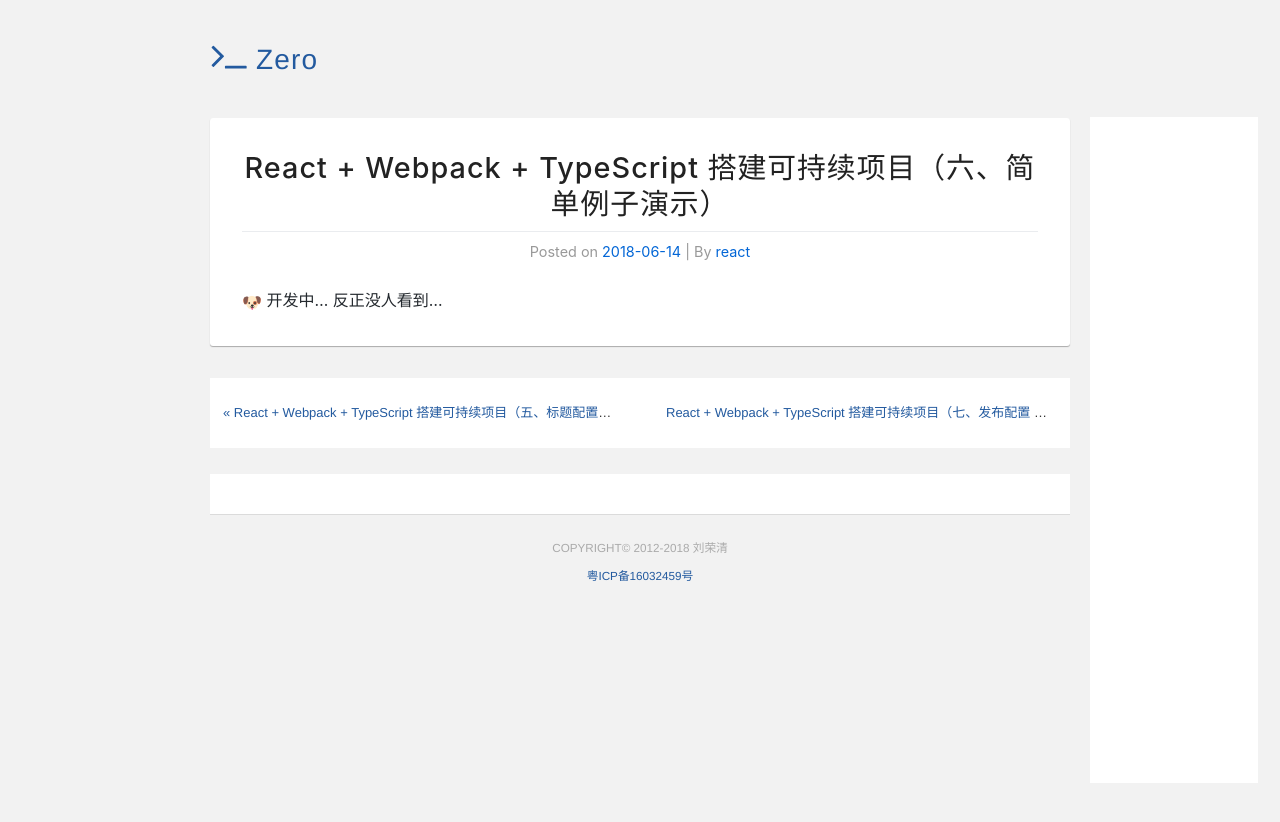
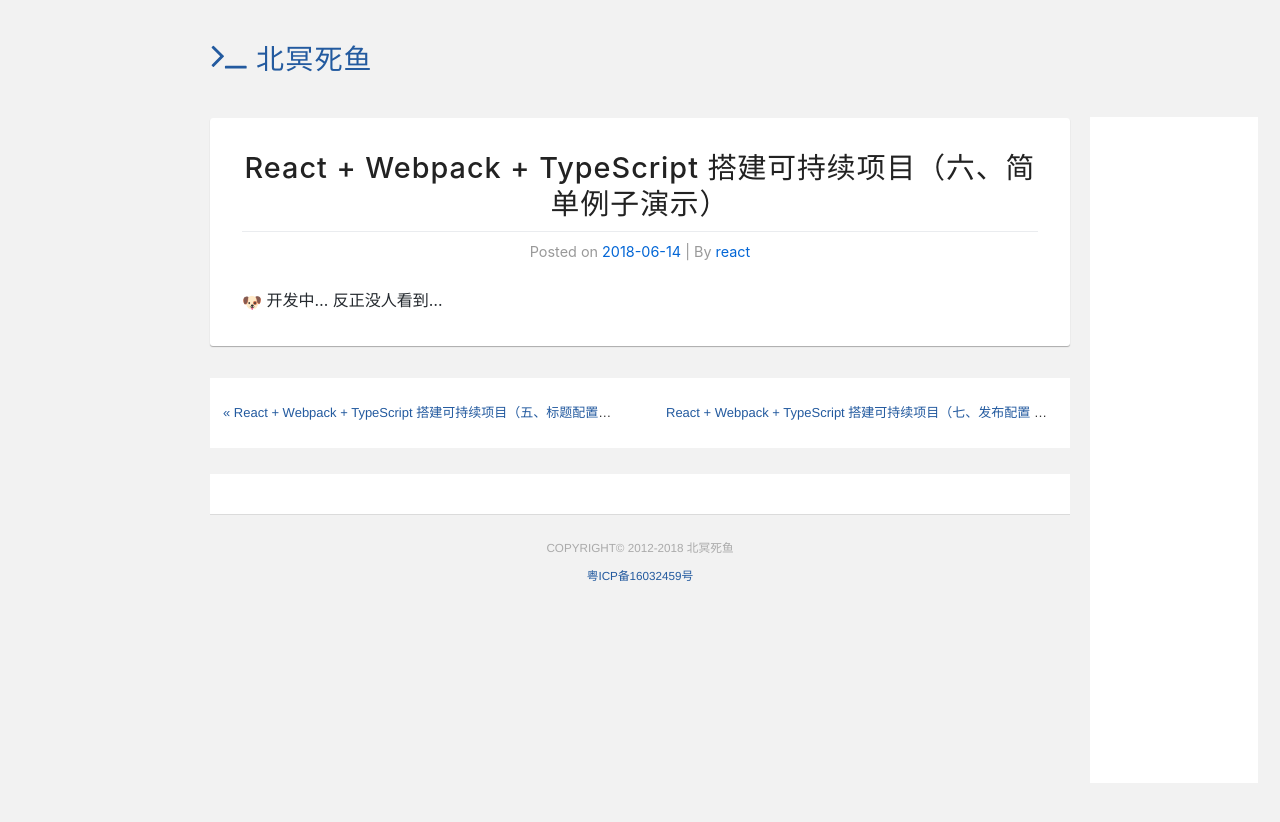
Before and after one commit to chenzilu1990/liurongqing.github.io, a Jekyll site: the page built from _posts/2018-06-14-react-6.md, in a window 1280 px wide. Shown: the top 822 px of the page. Built offline with Jekyll 4.4.1, drawn with Linux system fonts in a browser that asks for light colours; emoji names are drawn with the system emoji font; comment, search, counter and statistics services are not loaded.

Commit message:
更改网名

```diff
--- a/_includes/footer.html
+++ b/_includes/footer.html
@@ -1,4 +1,6 @@
 <div class="footer">
-    <p>Copyright© 2012-2018 刘荣清</p>
-    <p><a target="_blank" href="http://www.miibeian.gov.cn/">粤ICP备16032459号</a></p>
+    <p>Copyright© 2012-2018 北冥死鱼</p>
+    <p>
+        <a target="_blank" href="http://www.miibeian.gov.cn/">粤ICP备16032459号</a>
+    </p>
 </div>
--- a/_includes/header.html
+++ b/_includes/header.html
@@ -2,7 +2,7 @@
     <a href="/">
         <div class="logo">
             <img src="{{'/assets/images/logo.svg'}}" alt="">
-            <div>Zero</div>
+            <div>北冥死鱼</div>
         </div>
     </a>
 </div>
```
